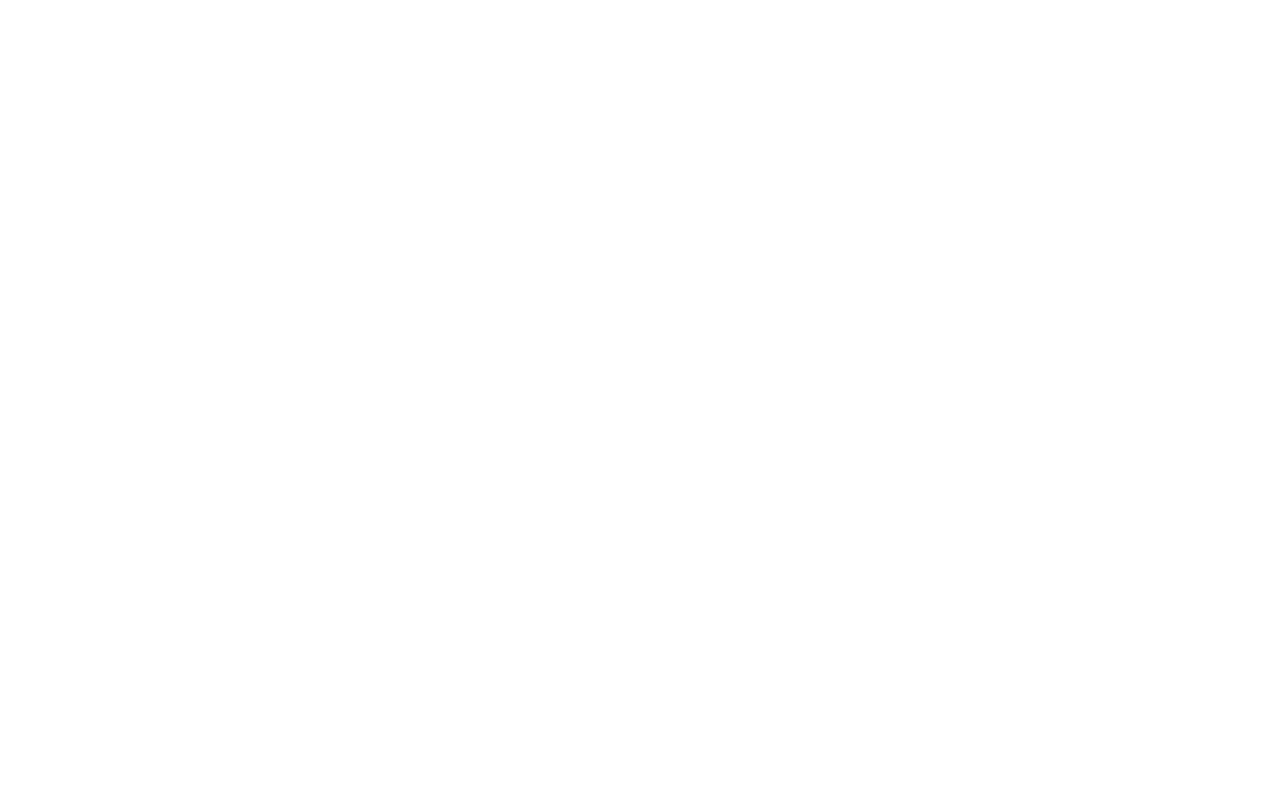
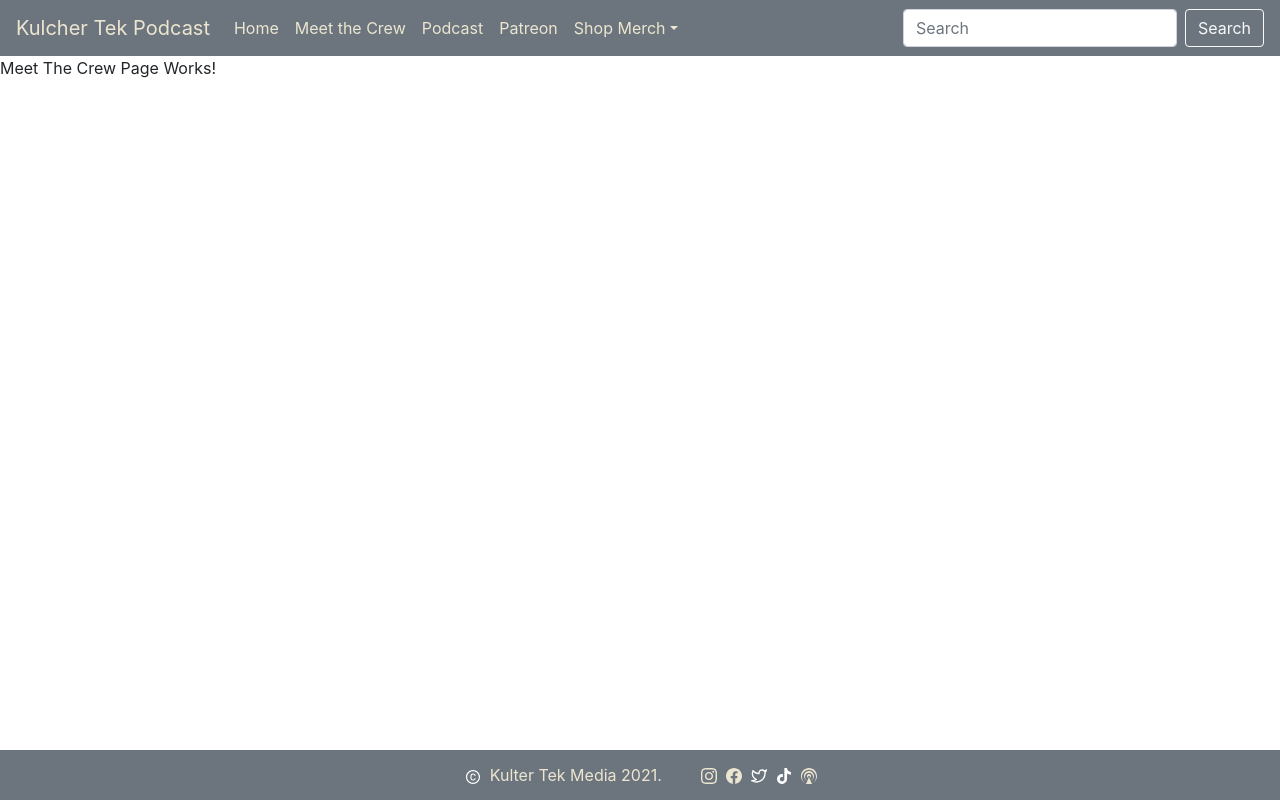
Before and after one commit to jeanhern81/kulcher-tek, a React (Create React App) app: page /crew in a window 1280 px wide. Built offline with nearby package versions, Linux system fonts and the light colour scheme.

Commit message:
created working crew page, need to add content

```diff
--- a/src/App.js
+++ b/src/App.js
@@ -2,6 +2,7 @@
 import { BrowserRouter, Route, Switch } from "react-router-dom";
 
 import Home from "../src/pages/Home";
+import Crew from "../src/pages/Crew";
 import './App.css';
 
 function App() {
@@ -10,7 +11,7 @@
       <BrowserRouter>
     <Switch>
       <Route exact path ='/' component={Home} />
-      <Route path='/home' component={Home} />
+      <Route path='/crew' component={Crew} />
     </Switch>
       </BrowserRouter>
 
--- a/src/components/Footer.js
+++ b/src/components/Footer.js
@@ -12,9 +12,8 @@
 import { SiTiktok } from 'react-icons/si';
 import { AiOutlineCopyrightCircle } from 'react-icons/ai';
 
+import './NavFooter.css';
 
-import './NavFooter.css';
-import { Nav } from 'react-bootstrap';
 
 class Footer extends Component {
 
--- a/src/components/HomeBody.js
+++ b/src/components/HomeBody.js
@@ -1,4 +1,3 @@
-
 import React from "react";
 
 //Style Sheet
--- a/src/components/Nav.js
+++ b/src/components/Nav.js
@@ -1,5 +1,7 @@
 import React, { Component } from 'react';
-
+import {
+    BrowserRouter as Router, Route, Link, Switch
+} from "react-router-dom";
 import Navbar from 'react-bootstrap/Navbar';
 import Nav from 'react-bootstrap/Nav';
 import Form from 'react-bootstrap/Form';
@@ -12,11 +14,15 @@
     render() {
         return (
             <div>
+
+    <Router>
                 <Navbar bg="secondary" variant="dark">
-    <Navbar.Brand href="#home">Kulcher Tek Podcast</Navbar.Brand>
+    <Navbar.Brand href="/">Kulcher Tek Podcast</Navbar.Brand>
     <Nav className="mr-auto">
-        <Nav.Link href="#home">Home</Nav.Link>
-        <Nav.Link href="#crew">Meet the Crew</Nav.Link>
+
+        <Nav.Link href="/">Home</Nav.Link>
+        <Nav.Link href="/crew">Meet the Crew</Nav.Link>
+
         <Nav.Link href="https://kulchertek.podbean.com/" target='_blank'>Podcast</Nav.Link>
         <Nav.Link href="https://www.patreon.com/kulchertek?fan_landing=true" target='_blank'>Patreon</Nav.Link>
 
@@ -27,13 +33,17 @@
 
     </NavDropdown>
 
+
     </Nav>
+
     <Form inline>
         <FormControl type="text" placeholder="Search" className="mr-sm-2" />
-        <Button variant="outline-info">Search</Button>
+        <Button variant="outline-light">Search</Button>
     </Form>
+
     </Navbar>
 
+    </Router>
 
 
 
```
